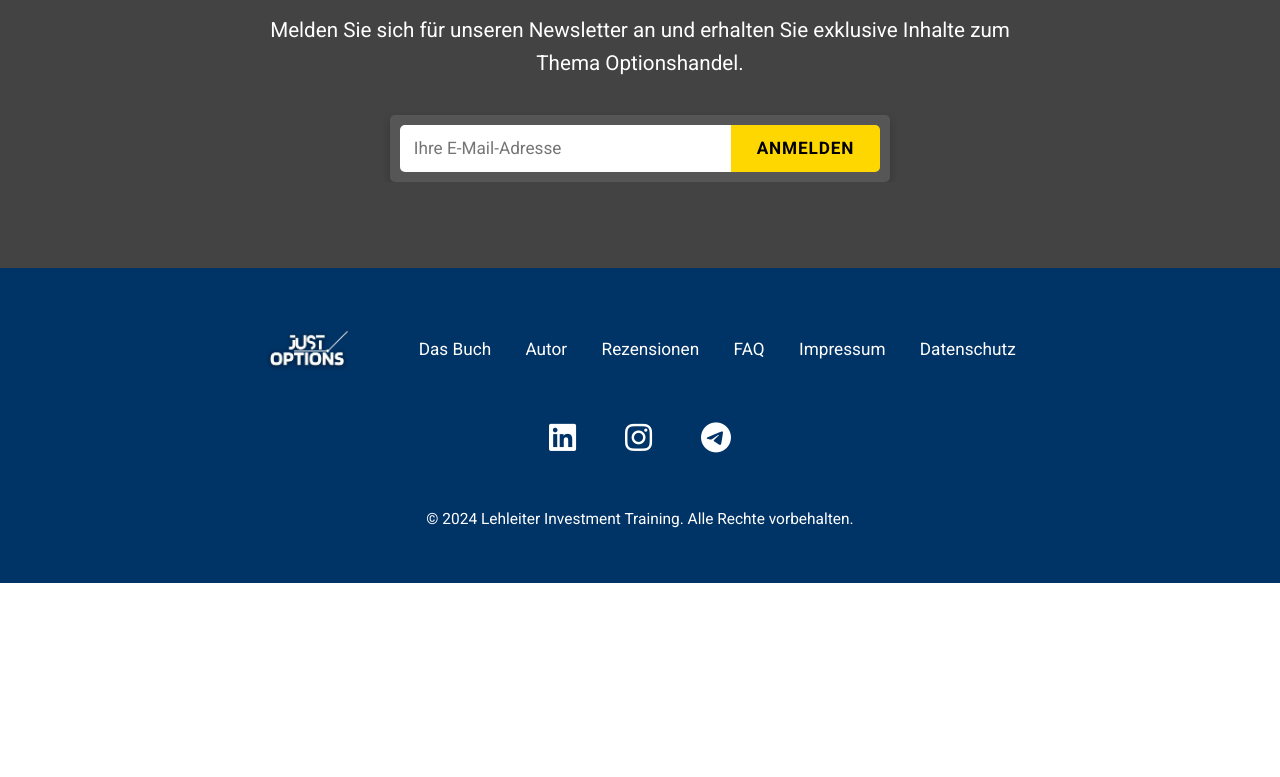
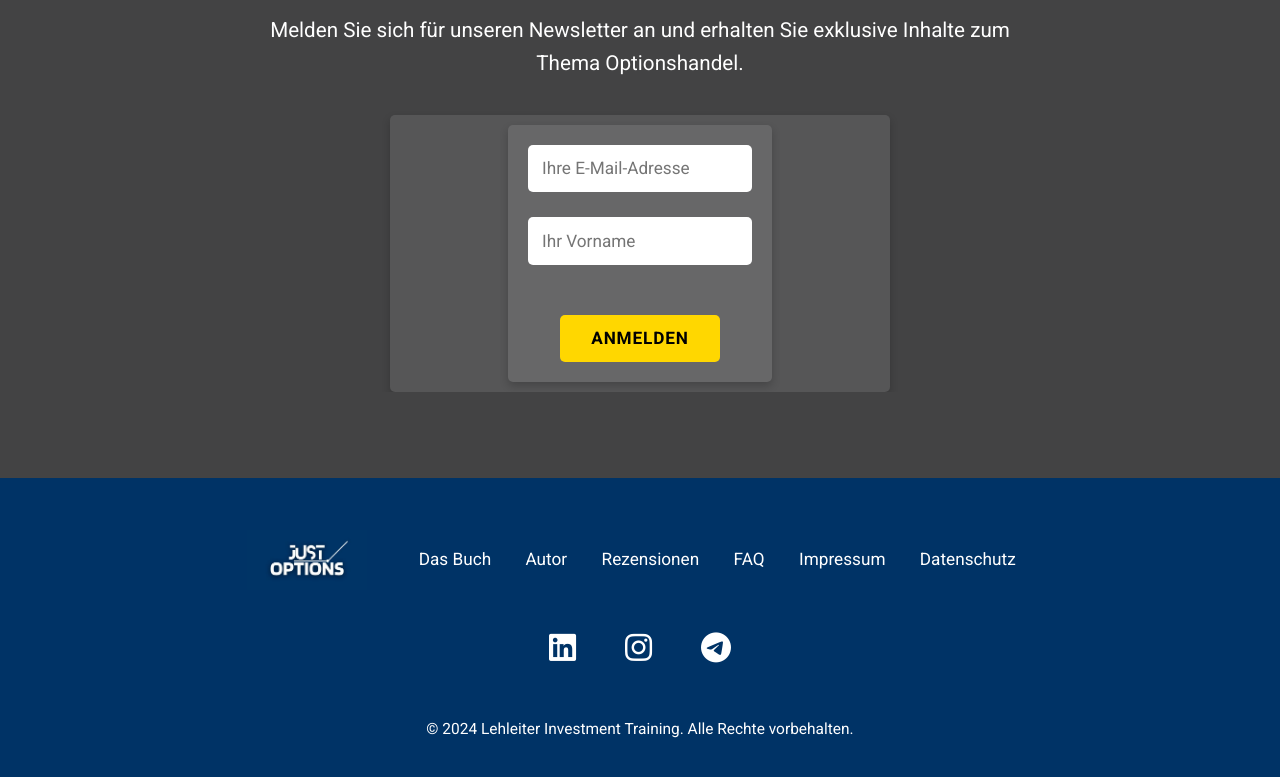
Before and after one commit to mkleh78/buchwebseite, a plain HTML site: page index.html in a window 1280 px wide. Shown: the part 6227-7004 px from the top of the page. Before the commit the page ends 6810 px from the top, so only its background shows below. Drawn offline with Linux system fonts and the light colour scheme.

Commit message:
Update index.html
Keila-Newsletter integriert

```diff
--- a/index.html
+++ b/index.html
@@ -1523,9 +1523,23 @@
         <div class="container">
             <h3>Bleiben Sie informiert</h3>
             <p class="newsletter-subtitle">Melden Sie sich für unseren Newsletter an und erhalten Sie exklusive Inhalte zum Thema Optionshandel.</p>
-            <form class="newsletter-form">
-                <input type="email" placeholder="Ihre E-Mail-Adresse" required>
-                <button type="submit">Anmelden</button>
+            <form action="https://app.keila.io/forms/nfrm_N4RJKg35" method="post" class="newsletter-form">
+                <div style="background-color: rgba(255, 255, 255, 0.1); padding: 20px; border-radius: 5px; box-shadow: 0 4px 8px rgba(0, 0, 0, 0.2); display: flex; flex-direction: column; gap: 15px; max-width: 500px; margin: 0 auto;">
+                    <div style="width: 100%;">
+                        <input type="email" name="contact[email]" id="contact_email" placeholder="Ihre E-Mail-Adresse" required style="width: 100%; padding: 0.8rem; border: none; border-radius: 5px; font-family: 'Roboto', sans-serif; font-size: 1rem; margin-bottom: 10px;">
+                    </div>
+                    <div style="width: 100%;">
+                        <input type="text" name="contact[first_name]" id="contact_first_name" placeholder="Ihr Vorname" style="width: 100%; padding: 0.8rem; border: none; border-radius: 5px; font-family: 'Roboto', sans-serif; font-size: 1rem; margin-bottom: 10px;">
+                    </div>
+                    <input aria-hidden="true" autocomplete="off" name="h[url]" novalidate="" style="display: none">
+                    <div style="margin: 0 auto;">
+                        <div class="h-captcha" data-sitekey="a1c5fab7-71df-4ea4-af75-87a3d07c61de" data-theme="dark"></div>
+                        <script async defer src="https://hcaptcha.com/1/api.js"></script>
+                    </div>
+                    <div style="text-align: center; margin-top: 10px;">
+                        <button type="submit" style="background-color: var(--accent); color: var(--black); border: none; padding: 0.8rem 1.8rem; border-radius: 5px; cursor: pointer; font-family: 'Roboto', sans-serif; font-weight: bold; text-transform: uppercase; letter-spacing: 0.05em; transition: all 0.3s; font-size: 1rem; min-height: 44px;">ANMELDEN</button>
+                    </div>
+                </div>
             </form>
         </div>
     </section>
```
